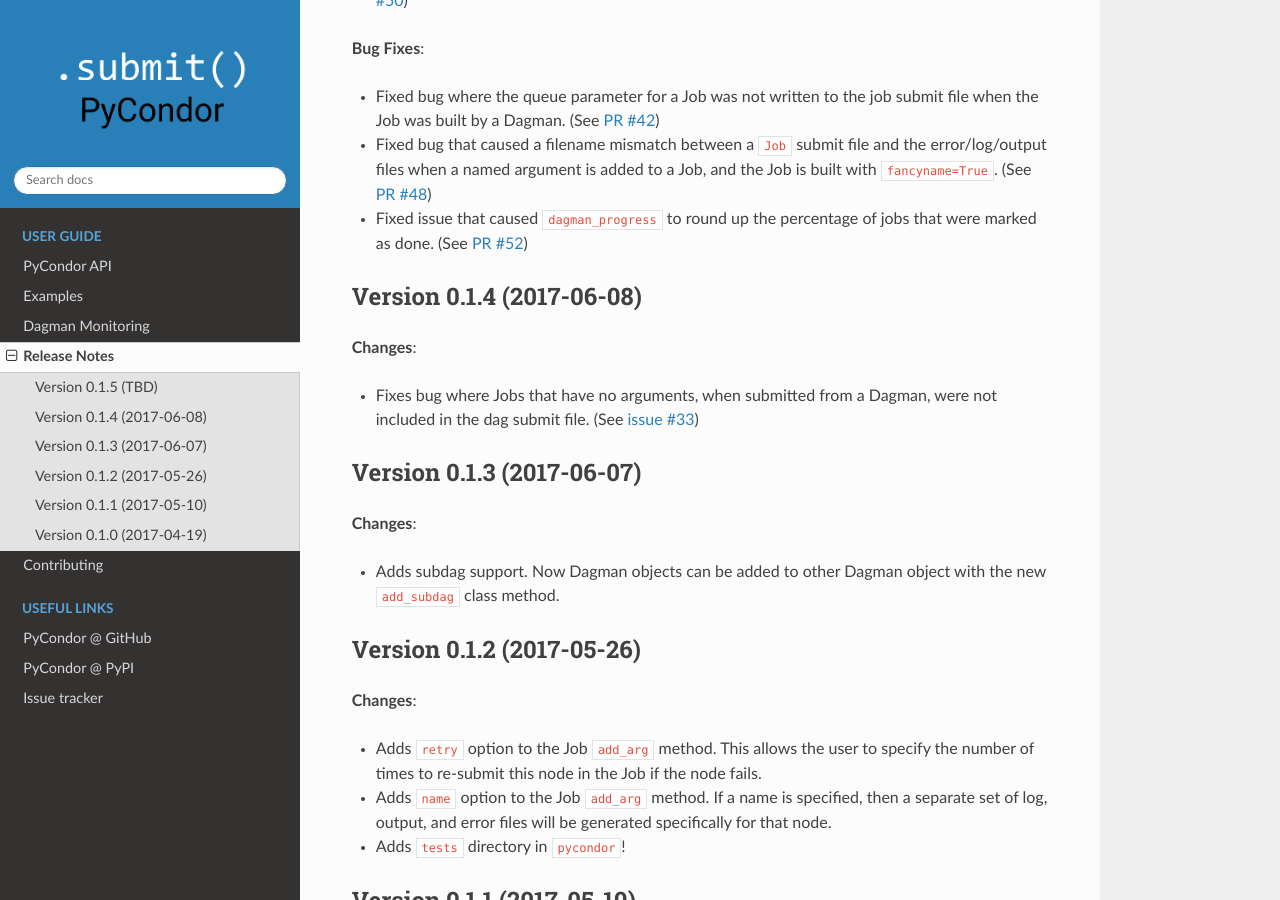
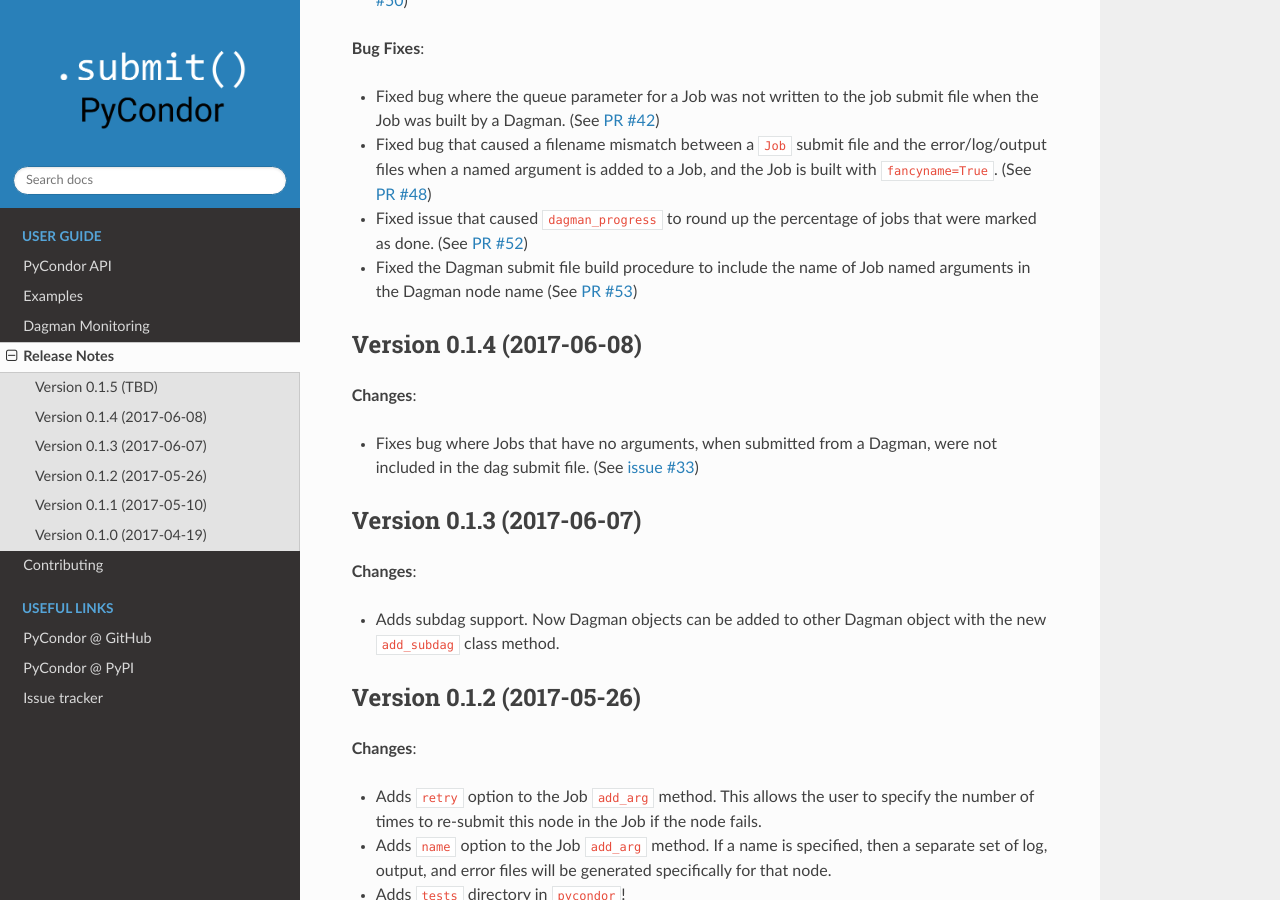
Before and after one commit to pycondor/pycondor, a Sphinx documentation site: the page built from docs/changelog.rst, in a window 1280 px wide and 900 px high, scrolled down 348 px. Built offline with Sphinx 7.4.7 and the Read the Docs theme 2.0.0, drawn with Linux system fonts in a browser that asks for light colours; the version number could not be read and is left out.

Commit message:
Adds changelog entry

```diff
--- a/docs/changelog.rst
+++ b/docs/changelog.rst
@@ -19,6 +19,7 @@
 * Fixed bug where the queue parameter for a Job was not written to the job submit file when the Job was built by a Dagman. (See `PR #42 <https://github.com/jrbourbeau/pycondor/pull/42>`_)
 * Fixed bug that caused a filename mismatch between a ``Job`` submit file and the error/log/output files when a named argument is added to a Job, and the Job is built with ``fancyname=True``. (See `PR #48 <https://github.com/jrbourbeau/pycondor/pull/48>`_)
 * Fixed issue that caused ``dagman_progress`` to round up the percentage of jobs that were marked as done. (See `PR #52 <https://github.com/jrbourbeau/pycondor/pull/52>`_)
+* Fixed the Dagman submit file build procedure to include the name of Job named arguments in the Dagman node name (See `PR #53 <https://github.com/jrbourbeau/pycondor/pull/53>`_)
 
 
 Version 0.1.4 (2017-06-08)
```
